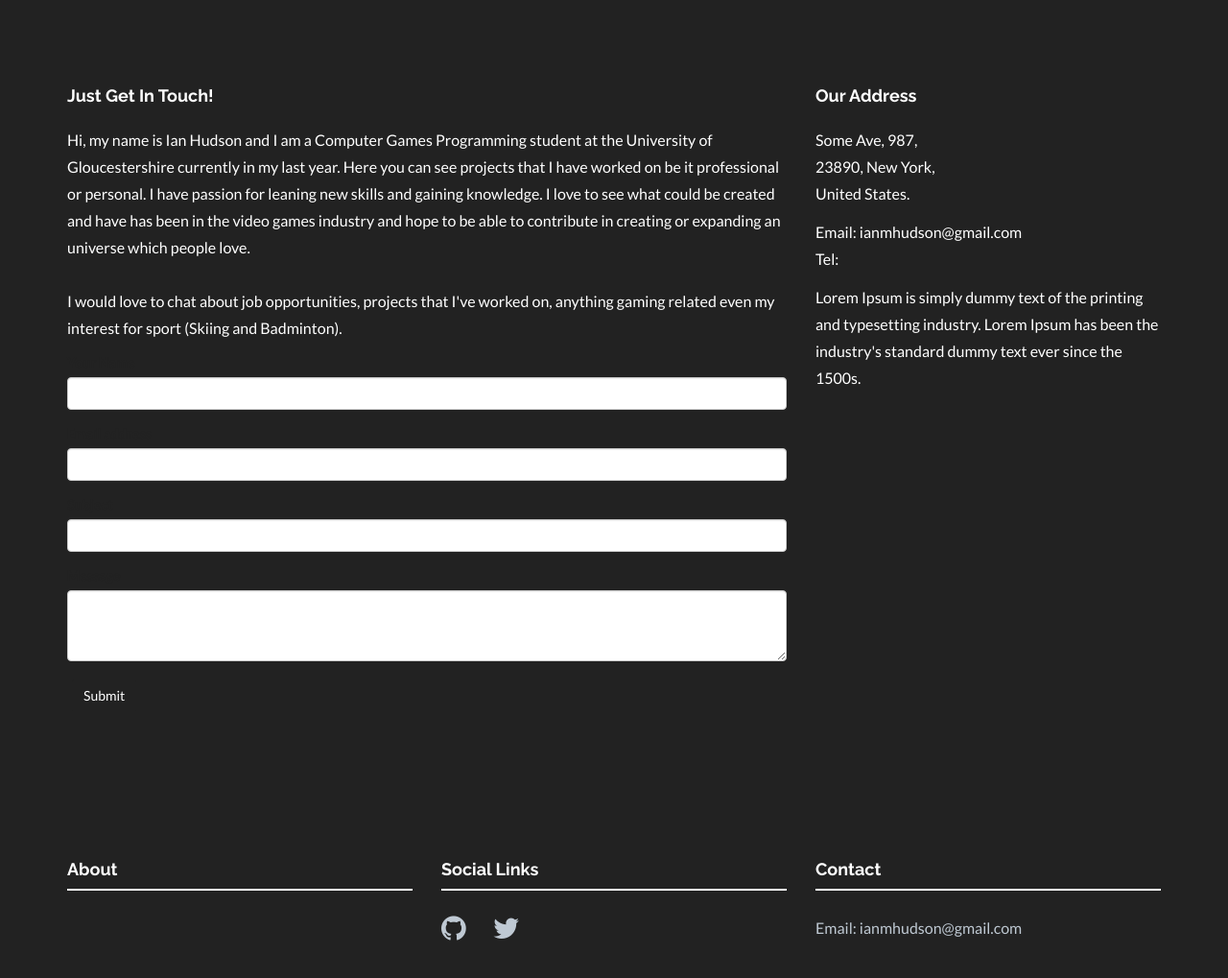
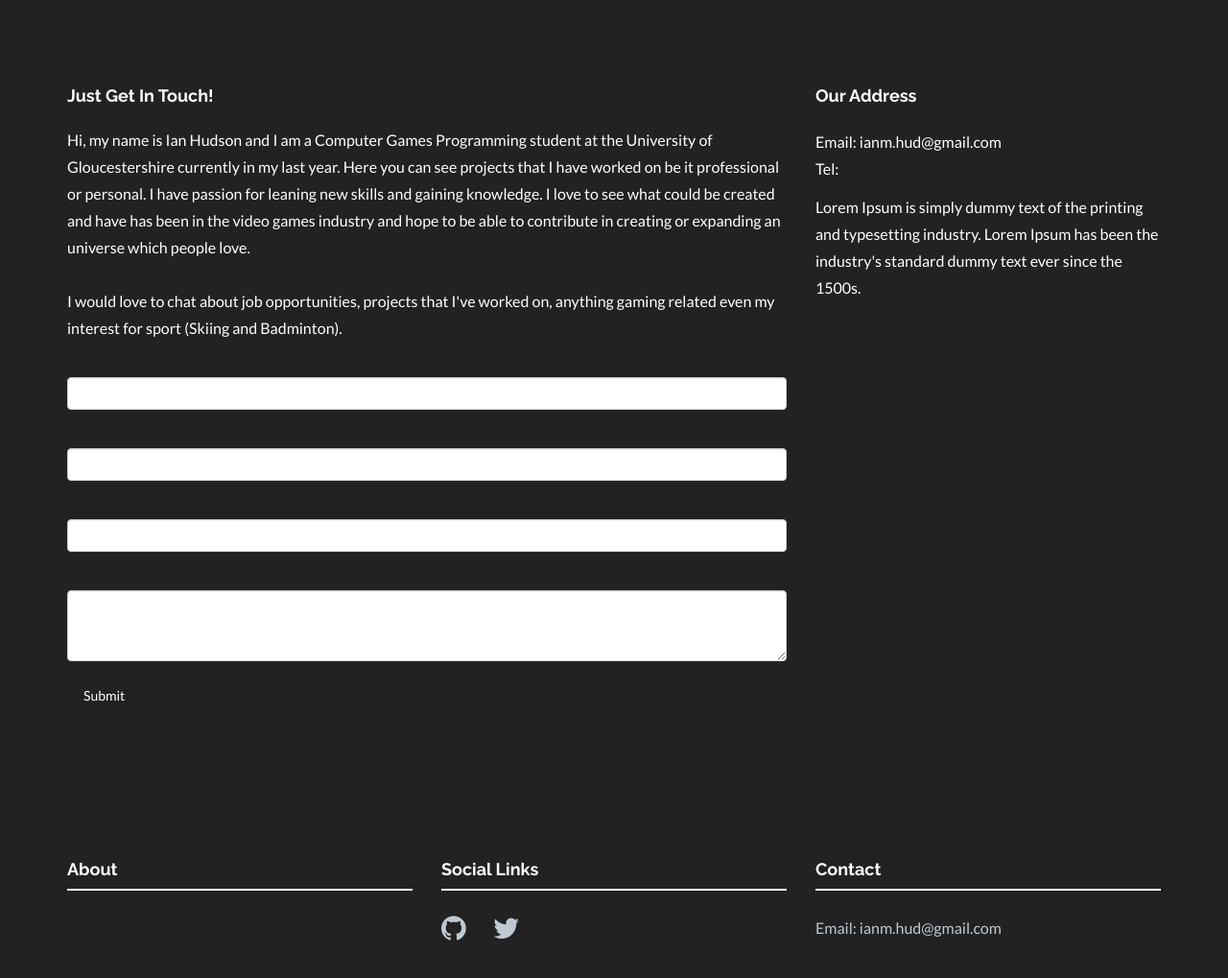
Before and after one commit to I-Hudson/I-Hudson.github.io, a Jekyll site: the page built from contact.html, in a window 1280 px wide and 1400 px high, scrolled down 224 px. Shown: the part 342-1361 px from the top of the window at 96% size. Built offline with Jekyll 4.4.1, drawn with Linux system fonts in a browser that asks for light colours; nearby versions of some CDN libraries; some of the changed lines change nothing that is shown.

Commit message:
Updated contact information

```diff
--- a/_config.yml
+++ b/_config.yml
@@ -58,44 +58,5 @@
     url:
 
 # Contact email and phone number
-email: ianmhudson@gmail.com
+email: ianm.hud@gmail.com
 mobile: Mobile on request
-
-# Postal address (add as many lines as necessary). Shown in footer and on Contact page.
-address:
-  - lines:
-    - Some Ave, 987,
-    - 23890, New York,
-    - United States.
-
-
-### GENERAL DATA FOR VARIOUS LOCATIONS ###
-
-# Members information. Shown on About page.
-members:
-  - name: Mark Webber
-    position: CEO
-    text: Lorem Ipsum is simply dummy text of the printing and typesetting industry.
-    img: team01.jpg
-    social:
-      - title: envelope #use for email address
-        url: mailto:name@domain.com
-      - title: twitter
-        url: http://twitter.com/handle
-
-# Clients information. Shown on Home and About pages.
-clients:
-  - name: dribbble
-    img: client01.png
-  - name: Code is Poetry
-    img: client02.png
-  - name: Vimeo
-    img: client03.png
-  - name: VimeoPro
-    img: client04.png
-
-# Testimonial content. Shown on Home and About page.
-testimonial:
-    message: "Lorem Ipsum is simply dummy text of the printing and typesetting industry. Lorem Ipsum has been the industry's standard dummy text ever since the 1500s, when an unknown printer took a galley of type and scrambled it to make a type specimen book. It has survived not only five centuries, but also the leap into electronic typesetting, remaining essentially unchanged."
-    author: Marcel Newman
-    position: WEB DESIGNER - BLACKTIE.CO
```
